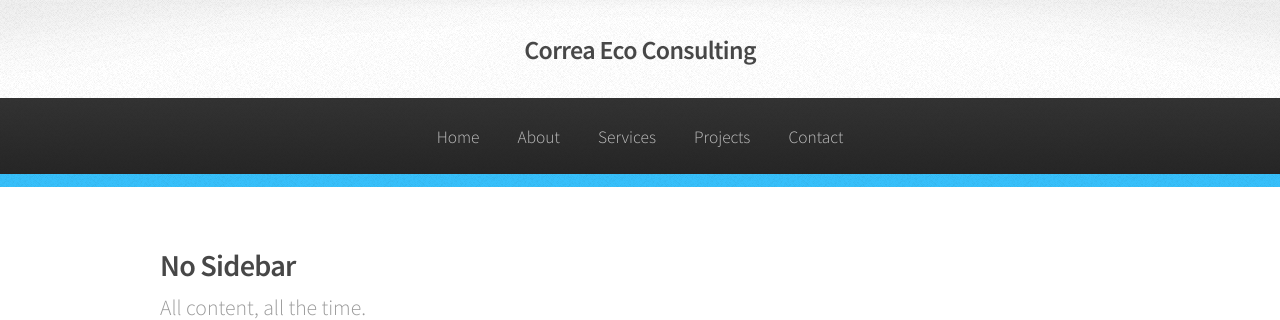
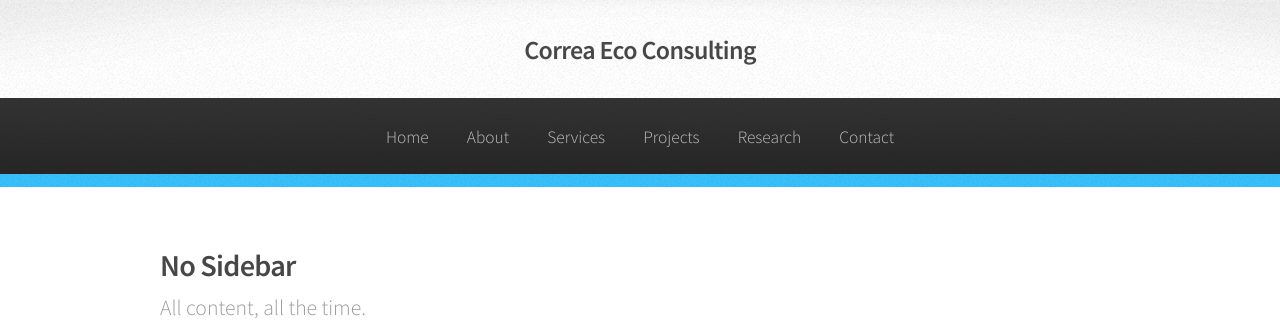
Before and after one commit to correaeco/correaeco.github.io, a Jekyll site: the page built from no-sidebar.html, in a window 1280 px wide. Shown: the top 320 px of the page. Built offline with Jekyll 4.4.1, drawn with Linux system fonts in a browser that asks for light colours.

Commit message:
Update header.html

```diff
--- a/_includes/header.html
+++ b/_includes/header.html
@@ -52,6 +52,10 @@
 			<a href="{{ site.baseurl }}/projects/">Projects</a>
 		</li>
 
+		<li {% if current[1] == 'research' %}class="current"{% endif %}>
+			<a href="{{ site.baseurl }}/projects/">Research</a>
+		</li>
+
 		<li {% if current[1] == 'contact' %}class="current"{% endif %}>
 			<a href="{{ site.baseurl }}/contact/">Contact</a>
 		</li>
```
